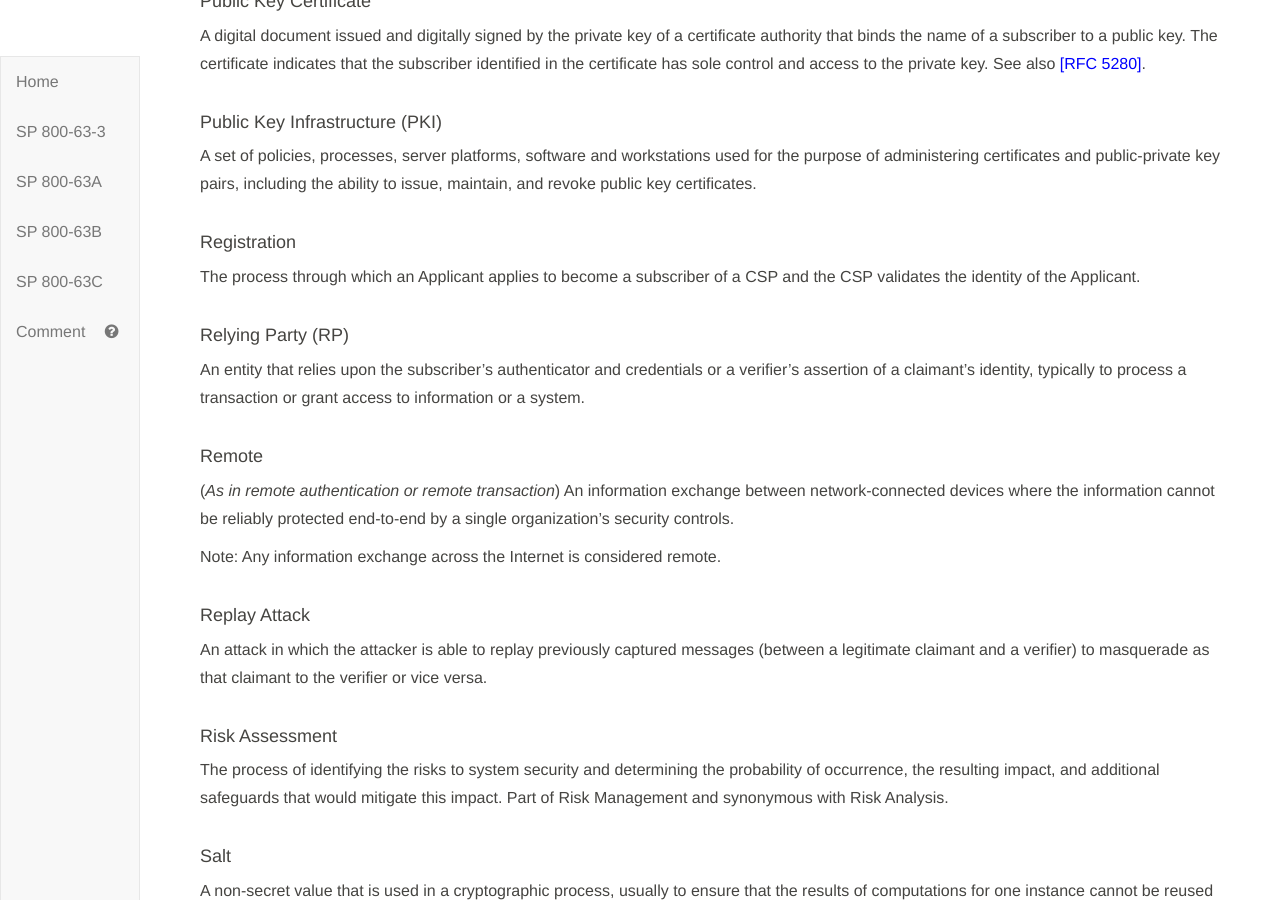
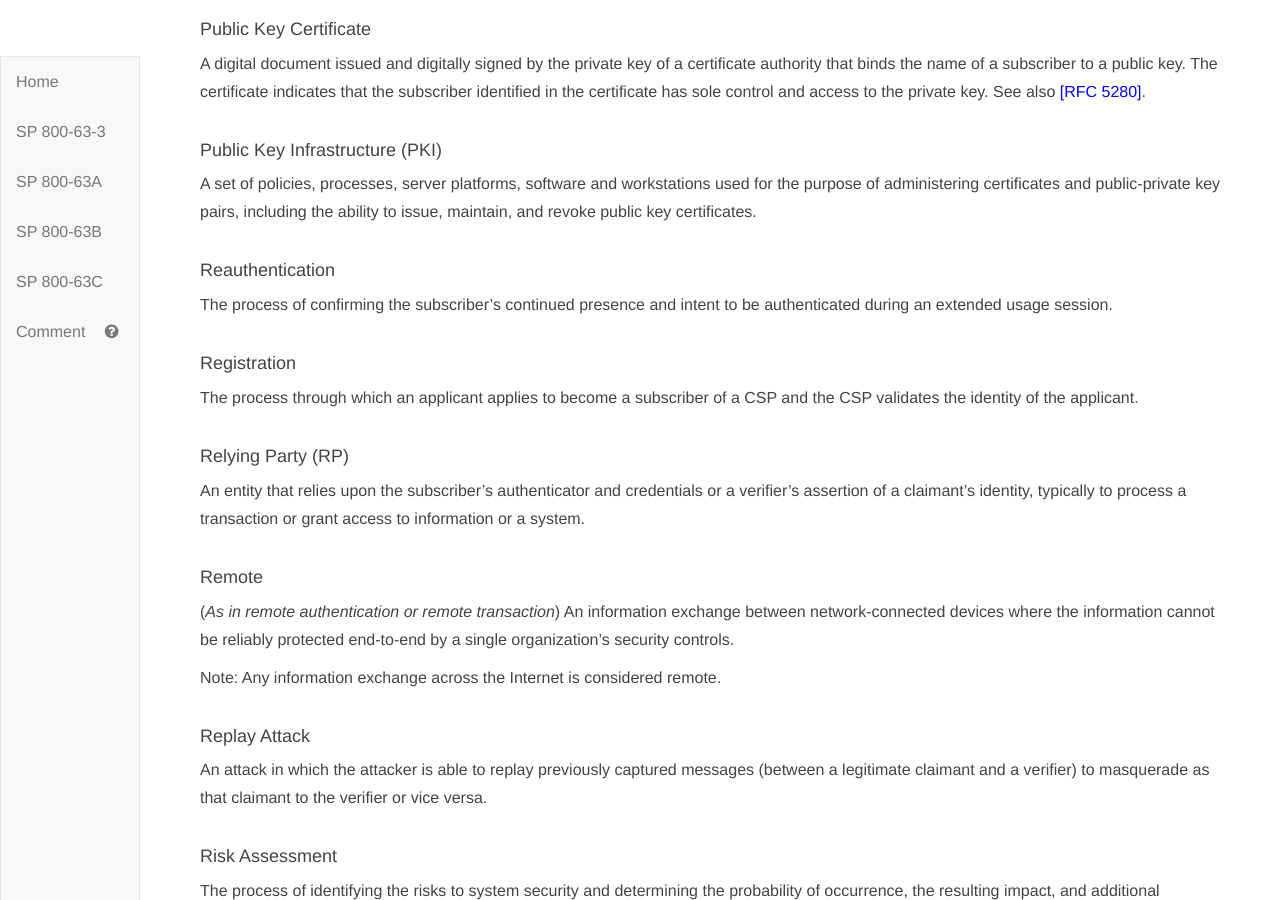
Before and after one commit to usnistgov/800-63-3, a Jekyll site: the page built from sp800-63b.md, in a window 1280 px wide and 900 px high, scrolled down 14484 px. Built offline with Jekyll 4.4.1, drawn with Linux system fonts in a browser that asks for light colours; some of the changed text lies outside the part shown.

Commit message:
Add presence to definition of authentication, define reauthentication. Resolves usnistgov/800-63-3#174

```diff
--- a/sp800-63b/sec3_definitions.md
+++ b/sp800-63b/sec3_definitions.md
@@ -37,7 +37,7 @@
 A communication channel that uses approved encryption where the initiator of the connection (client) has authenticated the recipient (server). Authenticated protected channels provide confidentiality and man-in-the-middle protection and are frequently used in the user authentication process. TLS [[BCP 195]](#bcp195) is an example of an authenticated protected channel when the certificate presented by the recipient is verified by the initiator.
 
 #### Authentication
-The process of establishing confidence in the identity of users or information systems.
+The process of establishing confidence in the identity of users or information systems. Authentication of users (subscribers) implies confirmation of the subscriber's presence and intent to authenticate.
 
 #### Authentication Protocol
 A defined sequence of messages between a claimant and a verifier that demonstrates that the claimant has possession and control of a valid authenticator to establish his/her identity. Secure authentication protocols also demonstrate to the claimant that he or she is communicating with the intended verifier.
@@ -230,8 +230,11 @@
 #### Public Key Infrastructure (PKI)
 A set of policies, processes, server platforms, software and workstations used for the purpose of administering certificates and public-private key pairs, including the ability to issue, maintain, and revoke public key certificates.
 
+#### Reauthentication
+The process of confirming the subscriber's continued presence and intent to be authenticated during an extended usage session.
+
 #### Registration
-The process through which an Applicant applies to become a subscriber of a CSP and the CSP validates the identity of the Applicant.
+The process through which an applicant applies to become a subscriber of a CSP and the CSP validates the identity of the applicant.
 
 #### Relying Party (RP)
 An entity that relies upon the subscriber's authenticator and credentials or a verifier's assertion of a claimant’s identity, typically to process a transaction or grant access to information or a system.
```
